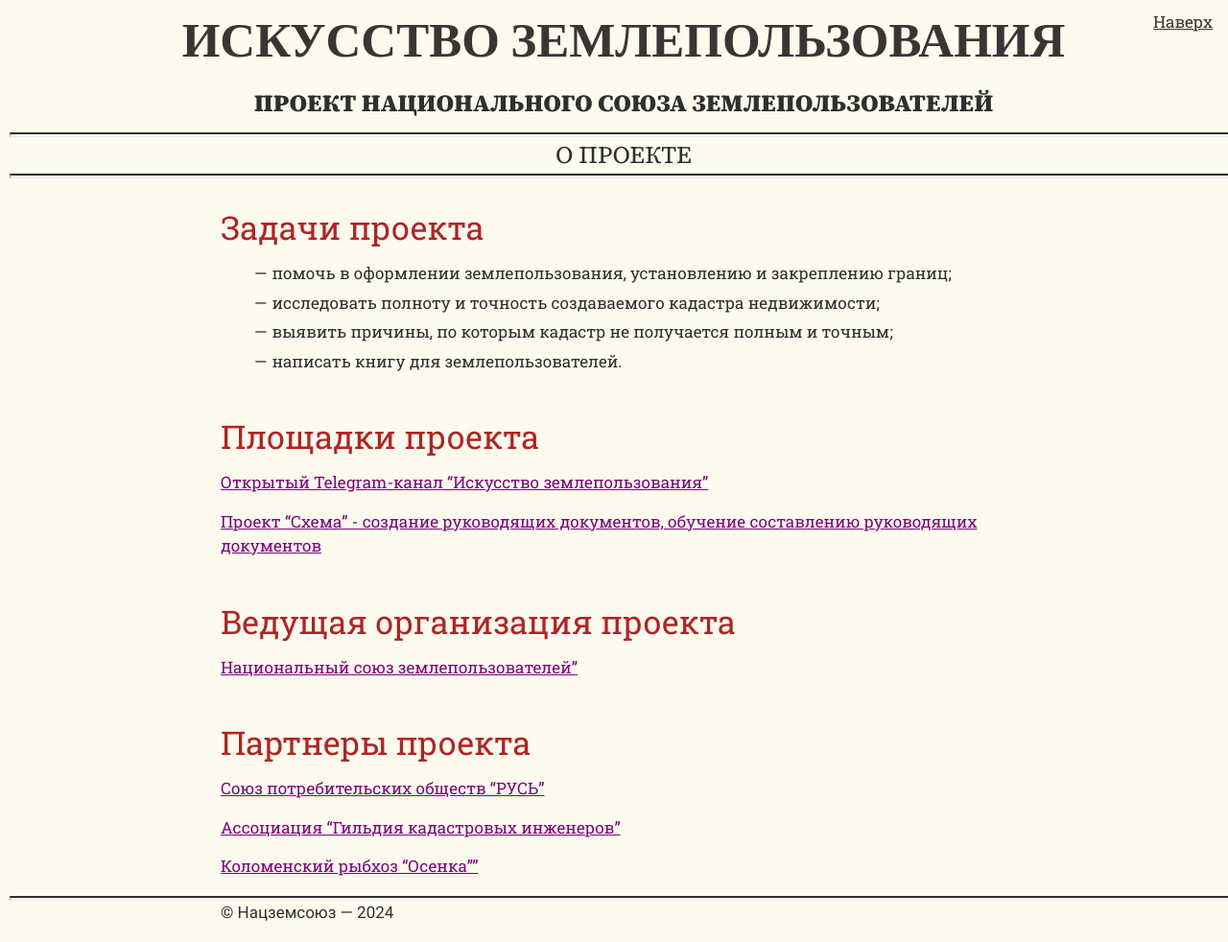
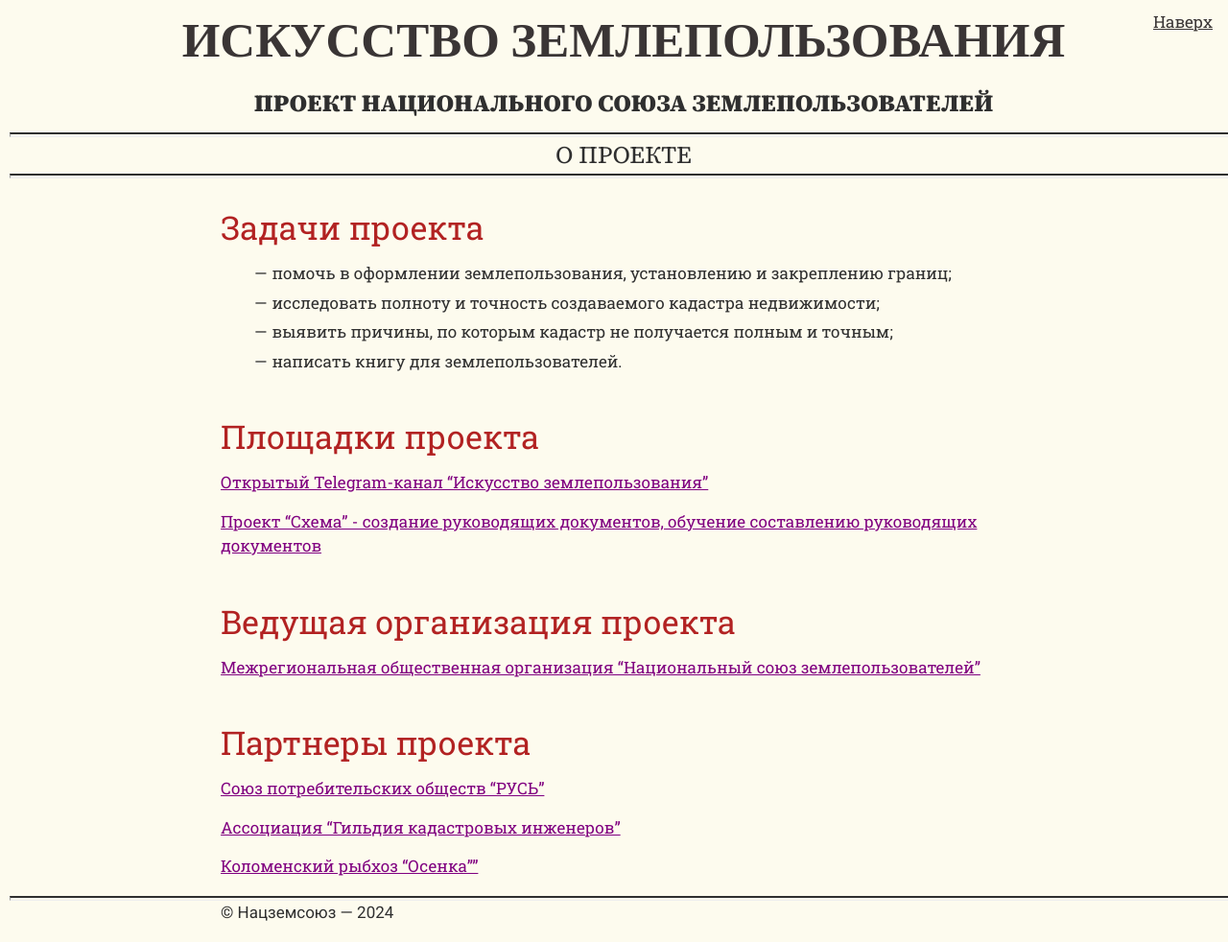
Before and after one commit to SergSi/land-use-art, a Jekyll site: the page built from _info/1-about.md, in a window 1280 px wide and 982 px high. Shown: the whole window at 96% size. Built offline with Jekyll 4.4.1, drawn with Linux system fonts in a browser that asks for light colours; some web fonts are replaced.

Commit message:
Update 1-about.md

```diff
--- a/_info/1-about.md
+++ b/_info/1-about.md
@@ -22,7 +22,7 @@
 
 # Ведущая организация проекта
 
-<a href="https://nsz.su/" target="_blank" style="color: purple;">Национальный союз землепользователей”</a>
+<a href="https://nsz.su/" target="_blank" style="color: purple;">Межрегиональная общественная организация "Национальный союз землепользователей"</a>
 
 # Партнеры проекта
 
```
